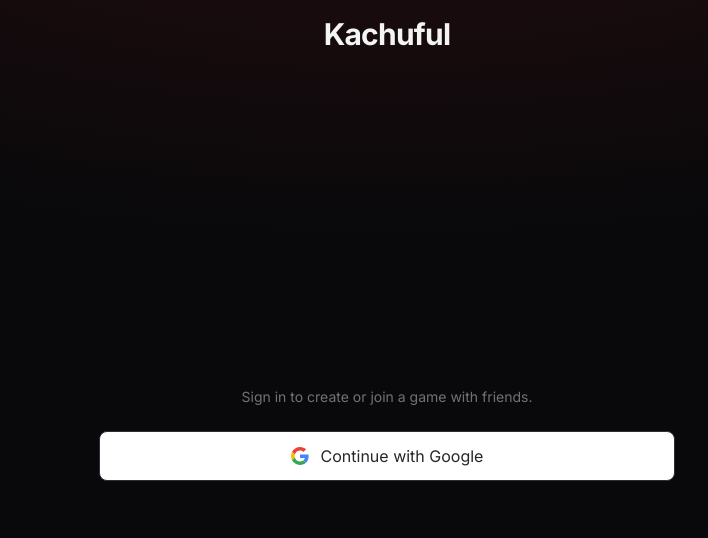
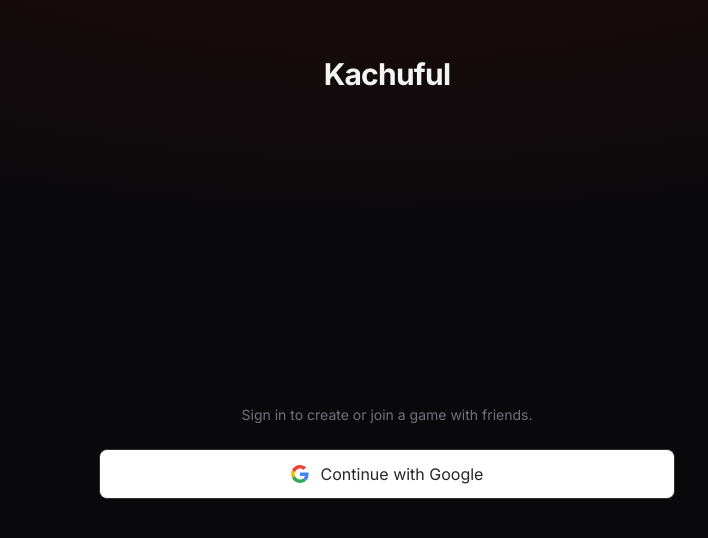
Before and after one commit to AyushhPatell/Kachuful, a React (Vite) app: page / in a window 1280 px wide. Shown: the top 538 px of the page, without its empty margins (253-961 px from the left). Built offline with nearby package versions, Linux system fonts and the light colour scheme; no server answers.

Commit message:
Padding Fixes

```diff
--- a/src/components/layout/PageLayout.jsx
+++ b/src/components/layout/PageLayout.jsx
@@ -1,6 +1,6 @@
 export default function PageLayout({ title, children }) {
   return (
-    <div className="mx-auto flex min-h-svh w-full max-w-3xl flex-col px-4 pb-[max(1rem,env(safe-area-inset-bottom))] pt-[max(1rem,env(safe-area-inset-top))] sm:px-6">
+    <div className="mx-auto flex min-h-svh w-full max-w-3xl flex-col px-4 pb-[max(1.25rem,env(safe-area-inset-bottom))] pt-[max(3rem,calc(env(safe-area-inset-top)+1.5rem))] sm:px-6 sm:pt-[max(3.5rem,calc(env(safe-area-inset-top)+2rem))]">
       <header className="mb-6 text-center sm:mb-8">
         <h1 className="text-2xl font-bold tracking-tight text-text sm:text-3xl">{title}</h1>
       </header>
```
